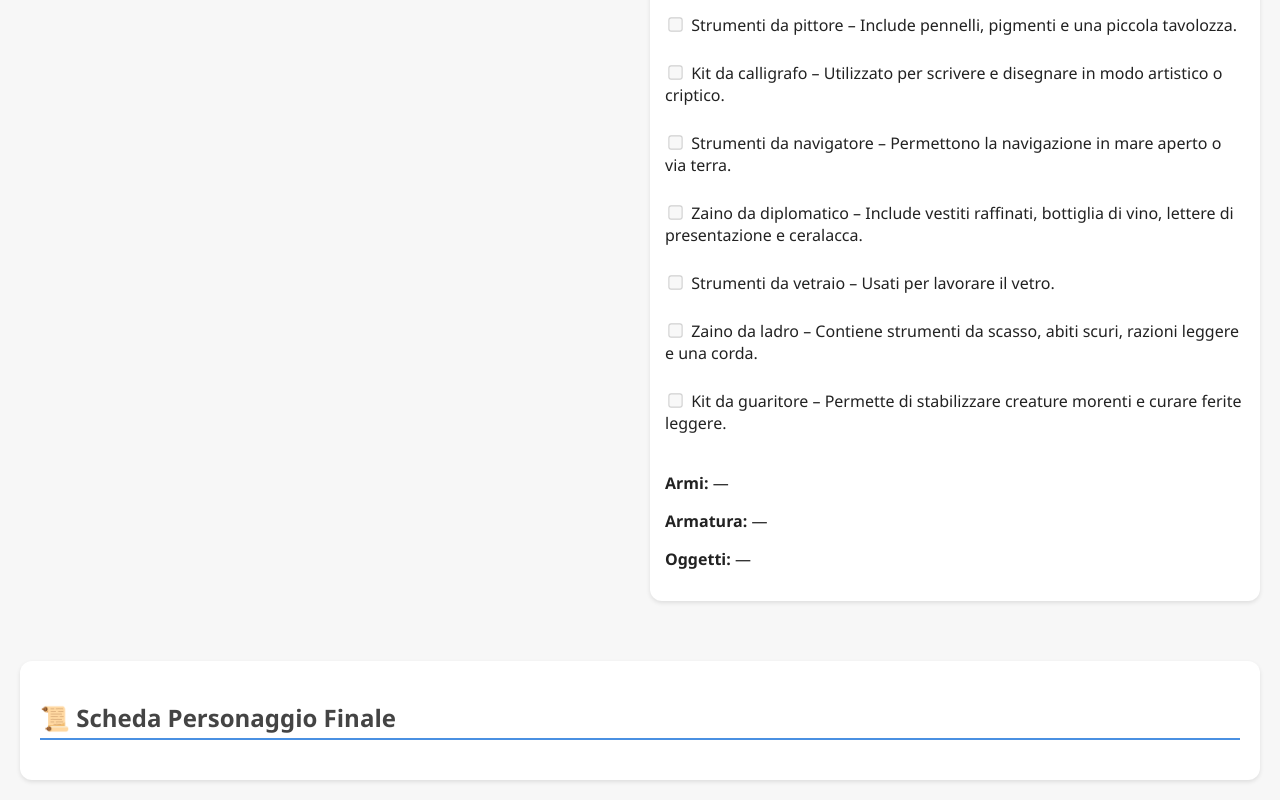
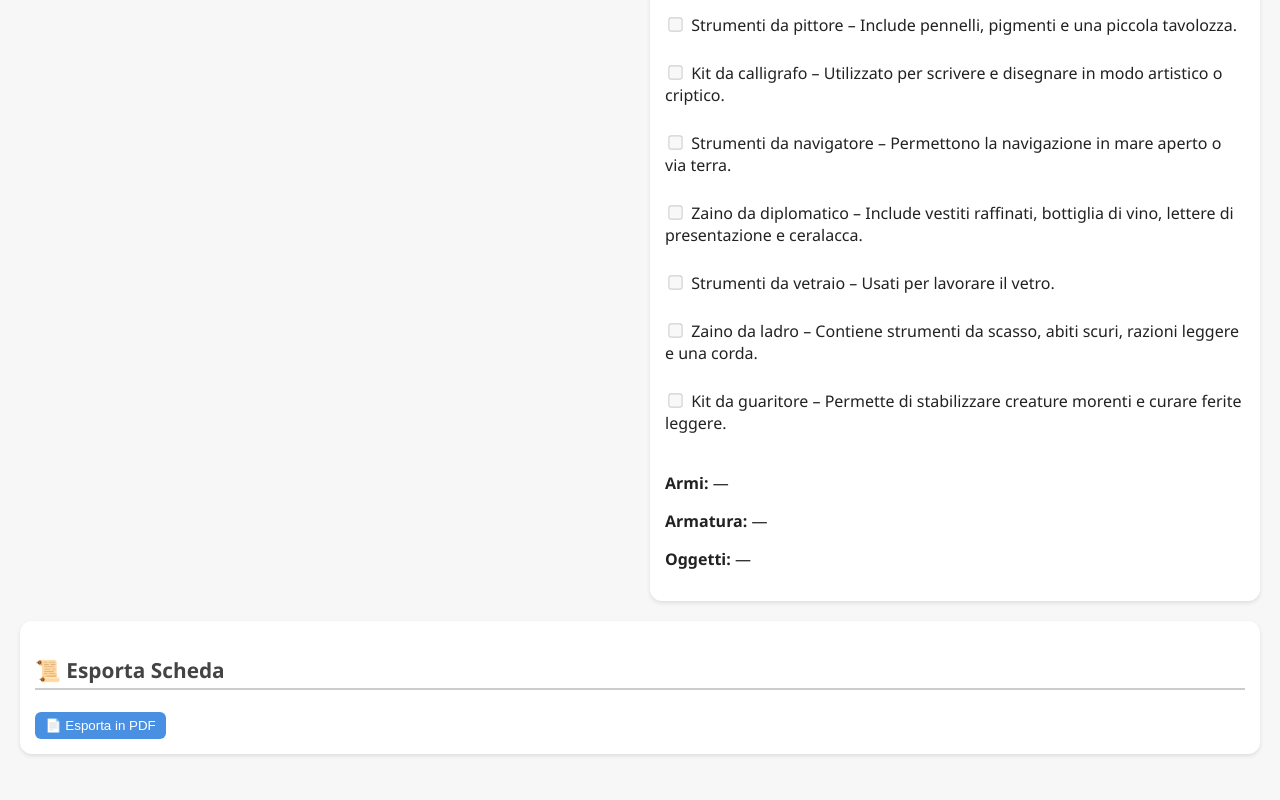
Before and after one commit to willskymaker/RPG_MasterAid, a plain HTML site: page index.html in a window 1280 px wide. Shown: the part 3002-3802 px from the top of the page. After the commit the page ends 3776 px from the top, so only its background shows below. Drawn offline with Linux system fonts and the light colour scheme.

Commit message:
fixato bug generatore scheda

```diff
--- a/index.html
+++ b/index.html
@@ -96,10 +96,10 @@
     </div>
   </div>
 
-  <!-- Scheda finale -->
-  <section id="scheda-personaggio-section">
-    <h2>📜 Scheda Personaggio Finale</h2>
-    <div id="scheda-personaggio-output"></div>
+  <!-- Pulsante per esportare in PDF -->
+  <section id="esporta-pdf-section">
+    <h2>📜 Esporta Scheda</h2>
+    <button onclick="esportaPDF(window.schedaPersonaggio)">📄 Esporta in PDF</button>
   </section>
 
   <script type="module" src="js/main.js"></script>
```
